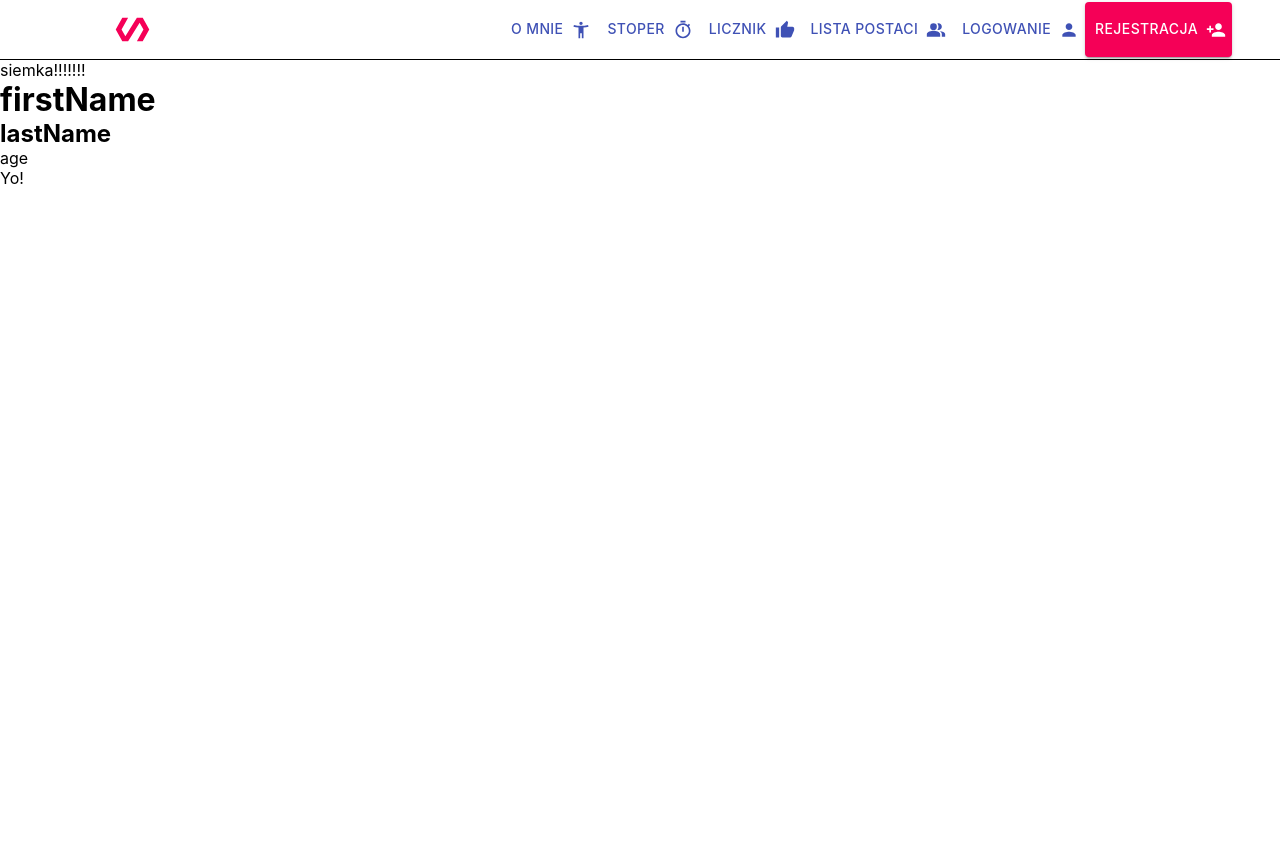
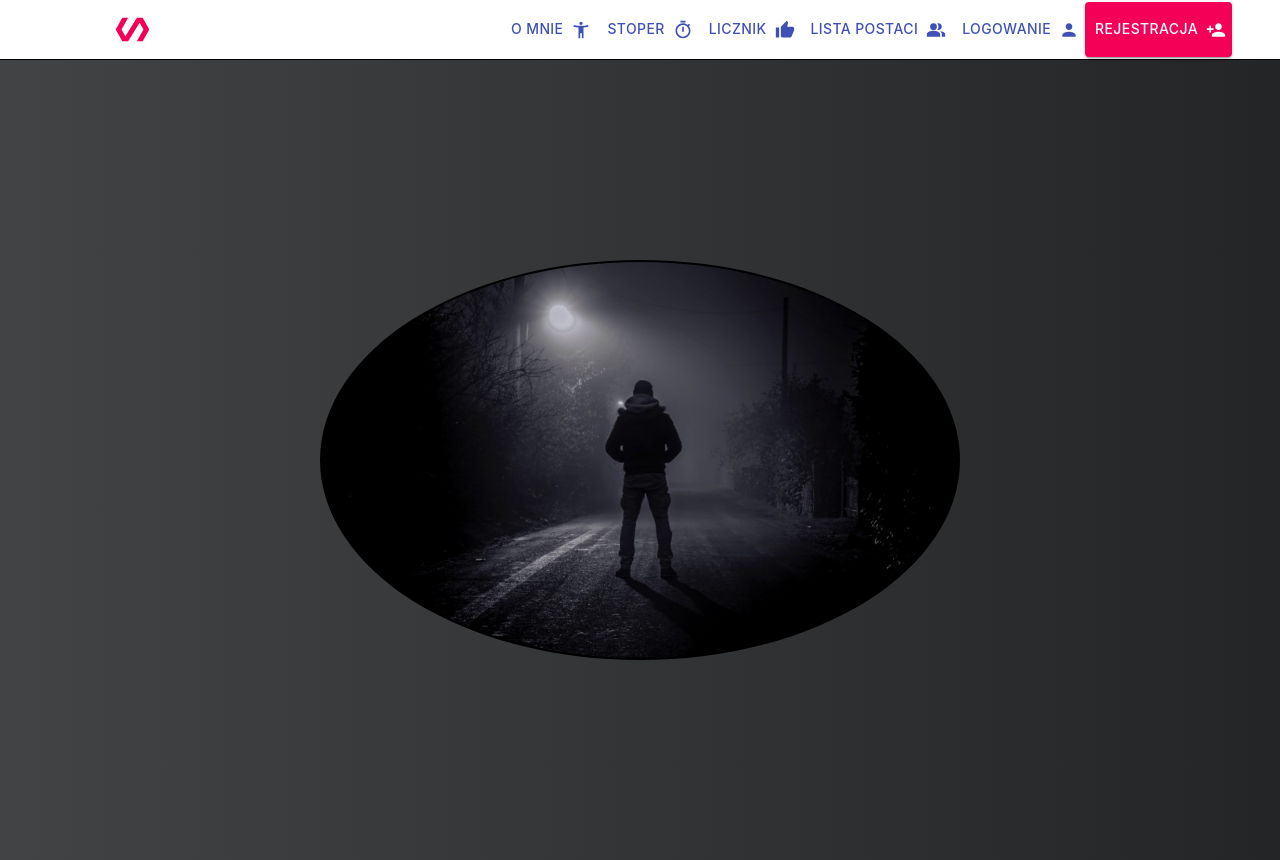
Before and after one commit to michalrozek90/Devstock_Academy, a React (Create React App) app in the folder project-august/: page /aboutme in a window 1280 px wide. Before the commit the page ends 800 px from the top, so only its background shows below. Built offline with nearby package versions, Linux system fonts and the light colour scheme.

Commit message:
add AboutMe

```diff
--- a/project-august/src/components/UserInfo.js
+++ /dev/null
@@ -1,17 +0,0 @@
-// import myImage from '../img/myImage'
-
-const UserInfo = props => {
-	const moje = props.UserInfo
-	console.log('propy w userInfo : ', props)
-	console.log('moje w userInfo : ', moje)
-	return (
-		<div>
-			<h1>{'firstName'}</h1>
-			<h2>{'lastName'}</h2>
-			<p>{'age'}</p>
-			<p>Yo!</p>
-		</div>
-	)
-}
-
-export default UserInfo
--- a/project-august/src/pages/AboutMe.js
+++ b/project-august/src/pages/AboutMe.js
@@ -1,8 +1,27 @@
 import React from 'react'
-// import { Button, Container, makeStyles } from '@material-ui/core'
-import UserInfo from '../components/UserInfo'
+import styled from 'styled-components'
+import myImage from '../img/myImage.jpg'
 
-// import myImage from '../img/myImage'
+const SectionContainer = styled.div`
+	display: flex;
+	justify-content: center;
+	align-items: center;
+	height: 100vh;
+	width: 100%;
+	background: linear-gradient(to left, #232526, #414345);
+`
+
+const ImgContainer = styled.div`
+	height: 50%;
+	width: 50%;
+	border-radius: 50%;
+	background-image: url(${myImage});
+	border: 2px solid black;
+	background-size: cover;
+	background-position: center;
+	background-repeat: no-repeat;
+`
+
 const userInfo = [
 	{
 		firstName: 'Michał',
@@ -13,10 +32,9 @@ const userInfo = [
 
 const AboutMe = () => {
 	return (
-		<div>
-			siemka!!!!!!!
-			<UserInfo />
-		</div>
+		<SectionContainer>
+			<ImgContainer></ImgContainer>
+		</SectionContainer>
 	)
 }
 
--- a/project-august/src/pages/Counter.js
+++ b/project-august/src/pages/Counter.js
@@ -2,11 +2,7 @@ import React from 'react'
 import { useDispatch, useSelector } from 'react-redux'
 import { decrement, increment, reset } from '../redux/ducks/counter'
 
-// const useStyles = makeStyles({})
-
 const Counter = () => {
-	// const classes = useStyles()
-
 	const count = useSelector(state => state.counter.count)
 	const dispatch = useDispatch()
 
--- a/project-august/src/redux/store.js
+++ b/project-august/src/redux/store.js
@@ -1,6 +1,6 @@
 import { combineReducers, createStore, applyMiddleware } from 'redux'
+import thunk from 'redux-thunk'
 import counterReducer from '../redux/ducks/counter'
-import thunk from 'redux-thunk'
 
 const reducers = combineReducers({
 	counter: counterReducer,
```
Also changed, not shown: project-august/src/img/myImage.jpg (added), project-august/src/img/myImage.png (deleted).
